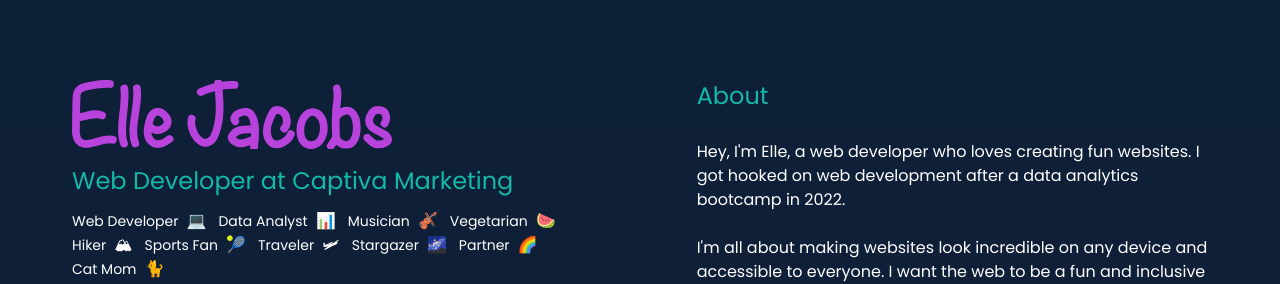
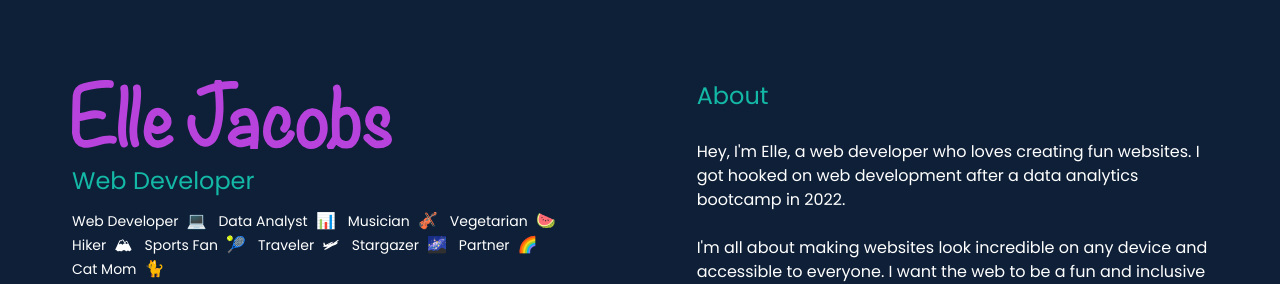
Before and after one commit to enj657/Portfolio-Typescript, a Next.js app: page / in a window 1280 px wide. Shown: the top 284 px of the page. Built offline with nearby package versions, Linux system fonts and the light colour scheme.

Commit message:
text updates

```diff
--- a/src/components/Header.tsx
+++ b/src/components/Header.tsx
@@ -88,7 +88,7 @@ const Header: React.FC<HeaderProps> = ({
               style={{ color: secondaryPickerColor }}
               className={`pb-3 text-center text-2xl md:text-left`}
             >
-              Web Developer at Captiva{'\u00A0'}Marketing
+              Web Developer
             </h2>
             <ul className='flex flex-wrap justify-center gap-x-3 text-sm md:justify-start'>
               {data.map((dataItem) => (
--- a/src/data/data.tsx
+++ b/src/data/data.tsx
@@ -313,8 +313,8 @@ export const Experience = (): ExperienceData => {
       href: 'https://www.captiva-marketing.com/',
       company: 'Captiva Marketing',
       description:
-        'I build and maintain websites for over 150 clients. Some recent projects were for companies including Dining RD, Industrial Ally, and ClearCor displays.',
-      listItems: ['HTML', 'CSS', 'JS', 'PHP', 'WordPress'],
+        'I build and maintain websites for over 200 clients. Some recent projects were for companies including MRHFM Law Firm, 1879 Distilling Company, and Frederic Roofing Company.',
+      listItems: ['HTML', 'CSS', 'JS', 'PHP', 'WordPress', 'slick.js'],
     },
     {
       id: 2,
```
